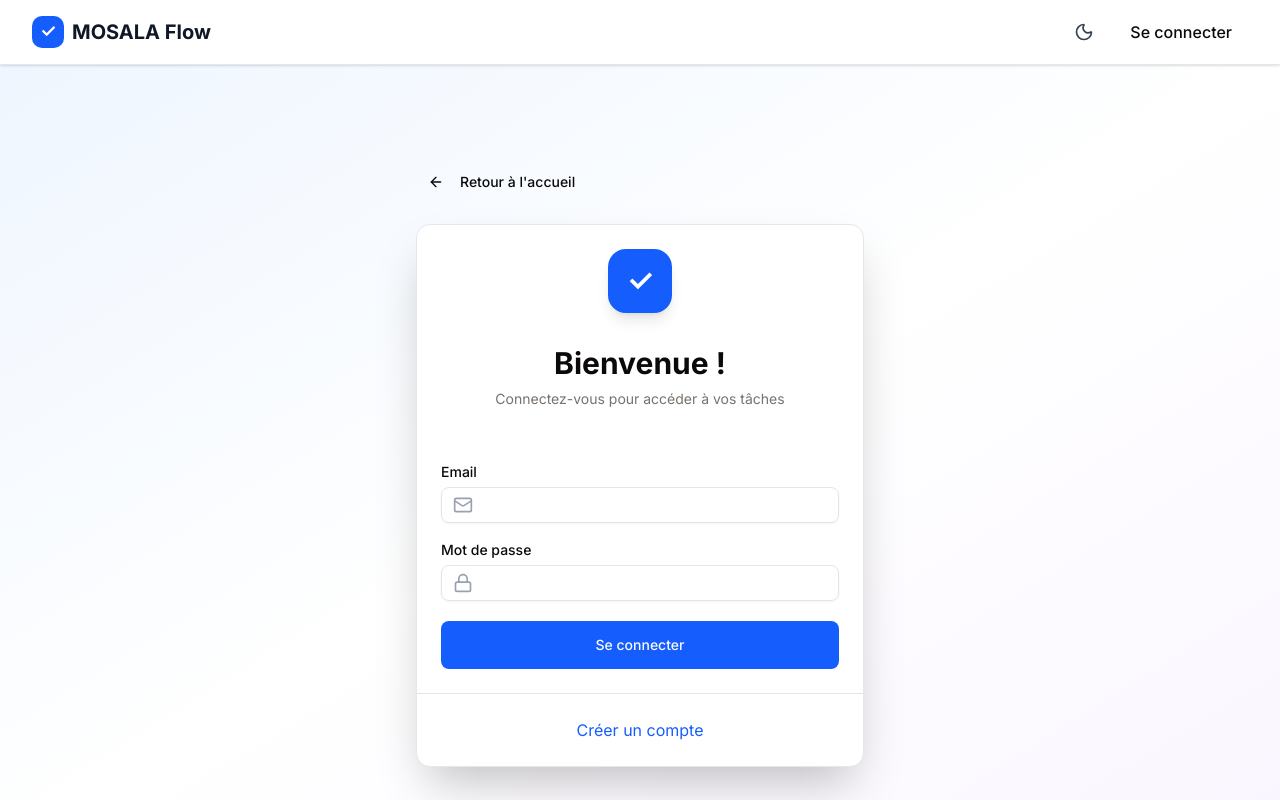
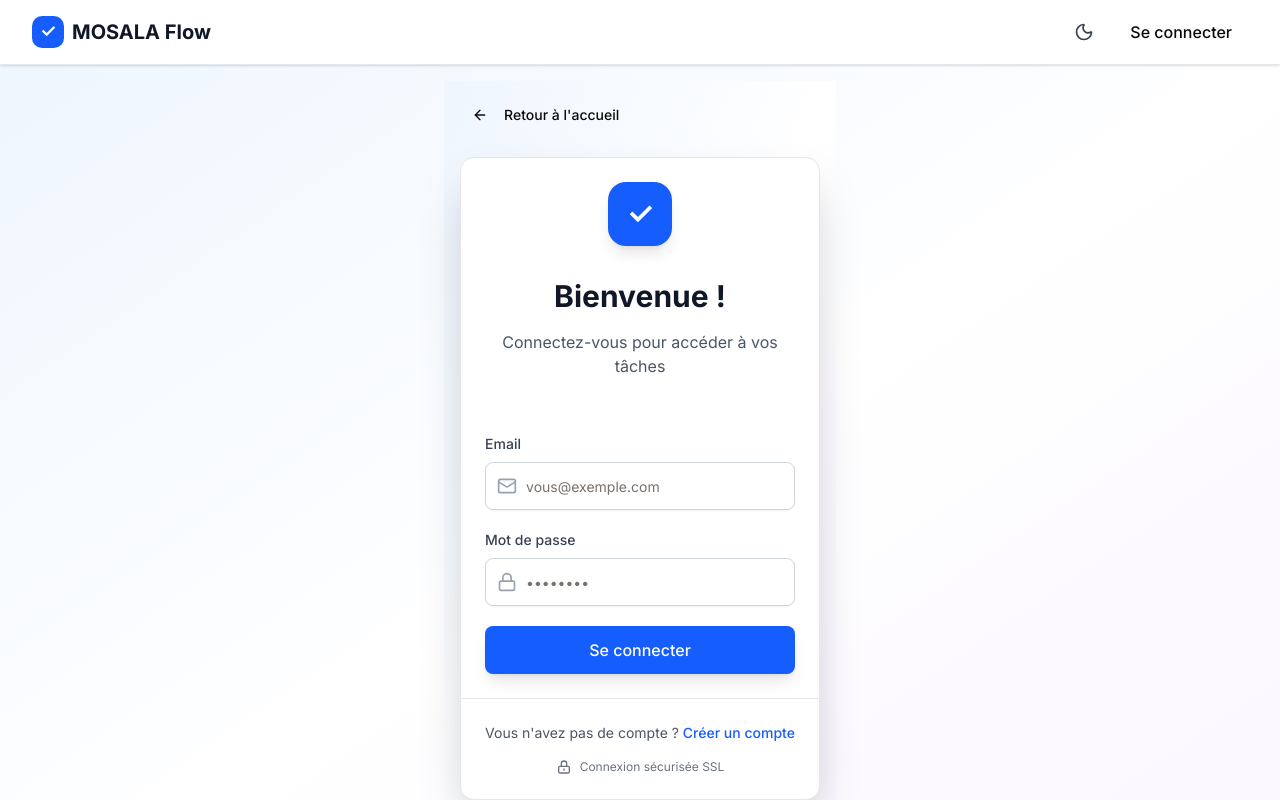
Before and after one commit to fiston7-code/todo-app-nextjs, a Next.js app: page /auth in a window 1280 px wide. Shown: the top 800 px of the page. Built offline with nearby package versions, Linux system fonts and the light colour scheme; no server answers.

Commit message:
auth page fixed

```diff
--- a/app/auth/page.tsx
+++ b/app/auth/page.tsx
@@ -1,6 +1,7 @@
+
 'use client';
 
-import { useState, useEffect, Suspense } from 'react'; // Ajout de Suspense
+import { useState, useEffect, Suspense } from 'react';
 import { useRouter, useSearchParams } from 'next/navigation';
 import { supabase } from '@/lib/supabase';
 import { Button } from '@/components/ui/button';
@@ -8,13 +9,12 @@ import { Input } from '@/components/ui/input';
 import { Label } from '@/components/ui/label';
 import { Card, CardContent, CardDescription, CardFooter, CardHeader, CardTitle } from '@/components/ui/card';
 import { Alert, AlertDescription } from '@/components/ui/alert';
-import { Loader2, Mail, Lock, ArrowLeft, User } from 'lucide-react';
+import { Loader2, Mail, Lock, ArrowLeft, Moon, Sun, User } from 'lucide-react';
 
-// 1. On crée un composant interne pour la logique du formulaire
+
  function AuthForm() {
   const router = useRouter();
   const searchParams = useSearchParams(); // Utilisation sécurisée ici
-
   const [name, setName] = useState('');
   const [email, setEmail] = useState('');
   const [password, setPassword] = useState('');
@@ -22,6 +22,10 @@ function AuthForm() {
   const [loading, setLoading] = useState(false);
   const [error, setError] = useState<string | null>(null);
   const [success, setSuccess] = useState<string | null>(null);
+
+
+
+
 
 useEffect(() => {
   const errorParam = searchParams?.get('error');
@@ -37,6 +41,8 @@ function AuthForm() {
   }
 }, [searchParams]);
 
+
+
   const handleSubmit = async (e: React.FormEvent) => {
     e.preventDefault();
     setLoading(true);
@@ -45,15 +51,23 @@ function AuthForm() {
 
     try {
       if (isLogin) {
-        const { error } = await supabase.auth.signInWithPassword({ email, password });
+        const { error } = await supabase.auth.signInWithPassword({
+          email,
+          password,
+        });
+
         if (error) throw error;
+
         router.push('/dashboard');
     } else {
+      // Inscription avec metadata
       const { data, error } = await supabase.auth.signUp({
         email,
         password,
         options: {
-            data: { name: name },
+          data: {
+            name: name,
+          },
           emailRedirectTo: `${window.location.origin}/auth/callback?next=/welcome`,
         },
       });
@@ -64,8 +78,15 @@ function AuthForm() {
         setError('Cet email est déjà utilisé. Veuillez vous connecter.');
         setIsLogin(true);
       } else {
-          setSuccess(`🎉 Compte créé ! Vérifiez vos emails (${email}) pour activer votre compte.`);
-          setName(''); setEmail(''); setPassword('');
+        // ✅ Message plus détaillé
+        setSuccess(
+          '🎉 Compte créé avec succès ! Un email de confirmation vient d\'être envoyé à ' +
+          email +
+          '. Cliquez sur "Oui, c\'est moi" dans l\'email pour activer votre compte.'
+        );
+        setName('');
+        setEmail('');
+        setPassword('');
       }
     }
   } catch (err) {
@@ -76,8 +97,13 @@ function AuthForm() {
 };
 
 return (
+    <div className="min-h-screen bg-gradient-to-br from-blue-50 via-white to-purple-50 dark:from-gray-900 dark:via-gray-900 dark:to-gray-800 flex items-center justify-center p-4 transition-colors duration-300">
+
+
+
       <div className="w-full max-w-md">
-      {/* ... (Tout ton JSX de formulaire ici : Button Retour, Card, etc.) ... */}
+
+        {/* Back Button */}
         <Button
           variant="ghost"
           onClick={() => router.push('/')}
@@ -87,58 +113,175 @@ function AuthForm() {
           Retour à l'accueil
         </Button>
 
-      <Card className="shadow-2xl border-gray-200 dark:border-gray-700 dark:bg-gray-800">
+        <Card className="shadow-2xl border-gray-200 dark:border-gray-700 dark:bg-gray-800 transition-colors">
           <CardHeader className="text-center pb-8">
+
+            {/* Logo */}
             <div className="flex justify-center mb-6">
-            <div className="w-16 h-16 bg-blue-600 rounded-2xl flex items-center justify-center shadow-lg">
+              <div className="w-16 h-16 bg-blue-600 rounded-2xl flex items-center justify-center shadow-lg transform hover:scale-110 transition-transform">
                 <span className="text-white font-bold text-3xl">✓</span>
               </div>
             </div>
-          <CardTitle className="text-3xl font-bold">{isLogin ? 'Bienvenue !' : 'Créer un compte'}</CardTitle>
-          <CardDescription>{isLogin ? 'Connectez-vous pour accéder à vos tâches' : 'Commencez à organiser votre vie'}</CardDescription>
+
+            <CardTitle className="text-3xl font-bold text-gray-900 dark:text-white">
+              {isLogin ? 'Bienvenue !' : 'Créer un compte'}
+            </CardTitle>
+            <CardDescription className="text-base mt-2 text-gray-600 dark:text-gray-400">
+              {isLogin
+                ? 'Connectez-vous pour accéder à vos tâches'
+                : 'Commencez à organiser votre vie dès aujourd\'hui'}
+            </CardDescription>
           </CardHeader>
 
           <CardContent>
             <form onSubmit={handleSubmit} className="space-y-5">
+
+              {/* Name Field - Only for Signup */}
               {!isLogin && (
                 <div className="space-y-2">
-                <Label htmlFor="name">Nom complet</Label>
+                  <Label htmlFor="name" className="text-sm font-medium text-gray-700 dark:text-gray-300">
+                    Nom complet
+                  </Label>
                   <div className="relative">
-                  <User className="absolute left-3 top-1/2 -translate-y-1/2 h-5 w-5 text-gray-400" />
-                  <Input id="name" type="text" value={name} onChange={(e) => setName(e.target.value)} required className="pl-10" />
+                    <User className="absolute left-3 top-1/2 transform -translate-y-1/2 h-5 w-5 text-gray-400" />
+                    <Input
+                      id="name"
+                      type="text"
+                      placeholder="Jean Dupont"
+                      value={name}
+                      onChange={(e) => setName(e.target.value)}
+                      required
+                      className="pl-10 h-12 border-gray-300 dark:border-gray-600 dark:bg-gray-700 dark:text-white focus:ring-2 focus:ring-blue-500 transition-all"
+                      disabled={loading}
+                    />
                   </div>
                 </div>
               )}
+
+              {/* Email Field */}
               <div className="space-y-2">
-              <Label htmlFor="email">Email</Label>
+                <Label htmlFor="email" className="text-sm font-medium text-gray-700 dark:text-gray-300">
+                  Email
+                </Label>
                 <div className="relative">
-                <Mail className="absolute left-3 top-1/2 -translate-y-1/2 h-5 w-5 text-gray-400" />
-                <Input id="email" type="email" value={email} onChange={(e) => setEmail(e.target.value)} required className="pl-10" />
-              </div>
-            </div>
-            <div className="space-y-2">
-              <Label htmlFor="password">Mot de passe</Label>
-              <div className="relative">
-                <Lock className="absolute left-3 top-1/2 -translate-y-1/2 h-5 w-5 text-gray-400" />
-                <Input id="password" type="password" value={password} onChange={(e) => setPassword(e.target.value)} required minLength={6} className="pl-10" />
+                  <Mail className="absolute left-3 top-1/2 transform -translate-y-1/2 h-5 w-5 text-gray-400" />
+                  <Input
+                    id="email"
+                    type="email"
+                    placeholder="vous@exemple.com"
+                    value={email}
+                    onChange={(e) => setEmail(e.target.value)}
+                    required
+                    className="pl-10 h-12 border-gray-300 dark:border-gray-600 dark:bg-gray-700 dark:text-white focus:ring-2 focus:ring-blue-500 transition-all"
+                    disabled={loading}
+                  />
                 </div>
               </div>
 
-            {error && <Alert variant="destructive"><AlertDescription>{error}</AlertDescription></Alert>}
-            {success && <Alert className="bg-green-50 text-green-800 border-green-200"><AlertDescription>{success}</AlertDescription></Alert>}
+              {/* Password Field */}
+              <div className="space-y-2">
+                <Label htmlFor="password" className="text-sm font-medium text-gray-700 dark:text-gray-300">
+                  Mot de passe
+                </Label>
+                <div className="relative">
+                  <Lock className="absolute left-3 top-1/2 transform -translate-y-1/2 h-5 w-5 text-gray-400" />
+                  <Input
+                    id="password"
+                    type="password"
+                    placeholder="••••••••"
+                    value={password}
+                    onChange={(e) => setPassword(e.target.value)}
+                    required
+                    minLength={6}
+                    className="pl-10 h-12 border-gray-300 dark:border-gray-600 dark:bg-gray-700 dark:text-white focus:ring-2 focus:ring-blue-500 transition-all"
+                    disabled={loading}
+                  />
+                </div>
+                {!isLogin && (
+                  <p className="text-xs text-gray-500 dark:text-gray-400 mt-1">
+                    Minimum 6 caractères
+                  </p>
+                )}
+              </div>
 
-            <Button type="submit" disabled={loading} className="w-full h-12 bg-blue-600">
-              {loading ? <Loader2 className="mr-2 h-5 w-5 animate-spin" /> : (isLogin ? 'Se connecter' : 'Créer mon compte')}
+              {/* Error Alert */}
+              {error && (
+                <Alert variant="destructive" className="animate-in fade-in slide-in-from-top-2">
+                  <AlertDescription className="text-sm">{error}</AlertDescription>
+                </Alert>
+              )}
+
+              {/* Success Alert */}
+              {success && (
+                <Alert className="bg-green-50 dark:bg-green-900/20 text-green-800 dark:text-green-300 border-green-200 dark:border-green-800 animate-in fade-in slide-in-from-top-2">
+                  <AlertDescription className="text-sm">{success}</AlertDescription>
+                </Alert>
+              )}
+
+              {/* Submit Button */}
+              <Button
+                type="submit"
+                disabled={loading}
+                className="w-full h-12 bg-blue-600 hover:from-blue-700 hover:to-purple-700 text-white font-medium text-base shadow-lg hover:shadow-xl transition-all transform hover:scale-[1.02] active:scale-[0.98]"
+              >
+                {loading ? (
+                  <>
+                    <Loader2 className="mr-2 h-5 w-5 animate-spin" />
+                    {isLogin ? 'Connexion...' : 'Création du compte...'}
+                  </>
+                ) : (
+                  isLogin ? 'Se connecter' : 'Créer mon compte'
+                )}
               </Button>
             </form>
           </CardContent>
 
-        <CardFooter className="flex flex-col gap-4 border-t pt-6">
-          <button type="button" onClick={() => { setIsLogin(!isLogin); setError(null); setSuccess(null); }} className="text-blue-600 hover:underline">
-            {isLogin ? "Créer un compte" : "Se connecter"}
+          <CardFooter className="flex flex-col gap-4 pt-6 border-t border-gray-200 dark:border-gray-700">
+
+            {/* Toggle Login/Signup */}
+            <div className="text-center text-sm text-gray-600 dark:text-gray-400">
+              {isLogin ? "Vous n'avez pas de compte ?" : "Vous avez déjà un compte ?"}
+              {' '}
+              <button
+                type="button"
+                onClick={() => {
+                  setIsLogin(!isLogin);
+                  setError(null);
+                  setSuccess(null);
+                }}
+                className="text-blue-600 dark:text-blue-400 hover:text-blue-700 dark:hover:text-blue-300 font-medium hover:underline transition-colors"
+                disabled={loading}
+              >
+                {isLogin ? 'Créer un compte' : 'Se connecter'}
               </button>
+            </div>
+
+            {/* Security Badge */}
+            <div className="flex items-center justify-center gap-2 text-xs text-gray-500 dark:text-gray-400">
+              <svg className="w-4 h-4" fill="none" stroke="currentColor" viewBox="0 0 24 24">
+                <path strokeLinecap="round" strokeLinejoin="round" strokeWidth={2} d="M12 15v2m-6 4h12a2 2 0 002-2v-6a2 2 0 00-2-2H6a2 2 0 00-2 2v6a2 2 0 002 2zm10-10V7a4 4 0 00-8 0v4h8z" />
+              </svg>
+              <span>Connexion sécurisée SSL</span>
+            </div>
           </CardFooter>
         </Card>
+
+        {/* Features */}
+        <div className="mt-8 grid grid-cols-3 gap-4 text-center">
+          <div className="bg-white dark:bg-gray-800 rounded-lg p-3 shadow-md border border-gray-200 dark:border-gray-700 transition-colors">
+            <div className="text-2xl mb-1">🚀</div>
+            <div className="text-xs font-medium text-gray-700 dark:text-gray-300">Simple</div>
+          </div>
+          <div className="bg-white dark:bg-gray-800 rounded-lg p-3 shadow-md border border-gray-200 dark:border-gray-700 transition-colors">
+            <div className="text-2xl mb-1">⚡</div>
+            <div className="text-xs font-medium text-gray-700 dark:text-gray-300">Rapide</div>
+          </div>
+          <div className="bg-white dark:bg-gray-800 rounded-lg p-3 shadow-md border border-gray-200 dark:border-gray-700 transition-colors">
+            <div className="text-2xl mb-1">🔒</div>
+            <div className="text-xs font-medium text-gray-700 dark:text-gray-300">Sécurisé</div>
+          </div>
+        </div>
+      </div>
     </div>
   );
 }
```
Lines whose indentation alone changed are shown as unchanged.
